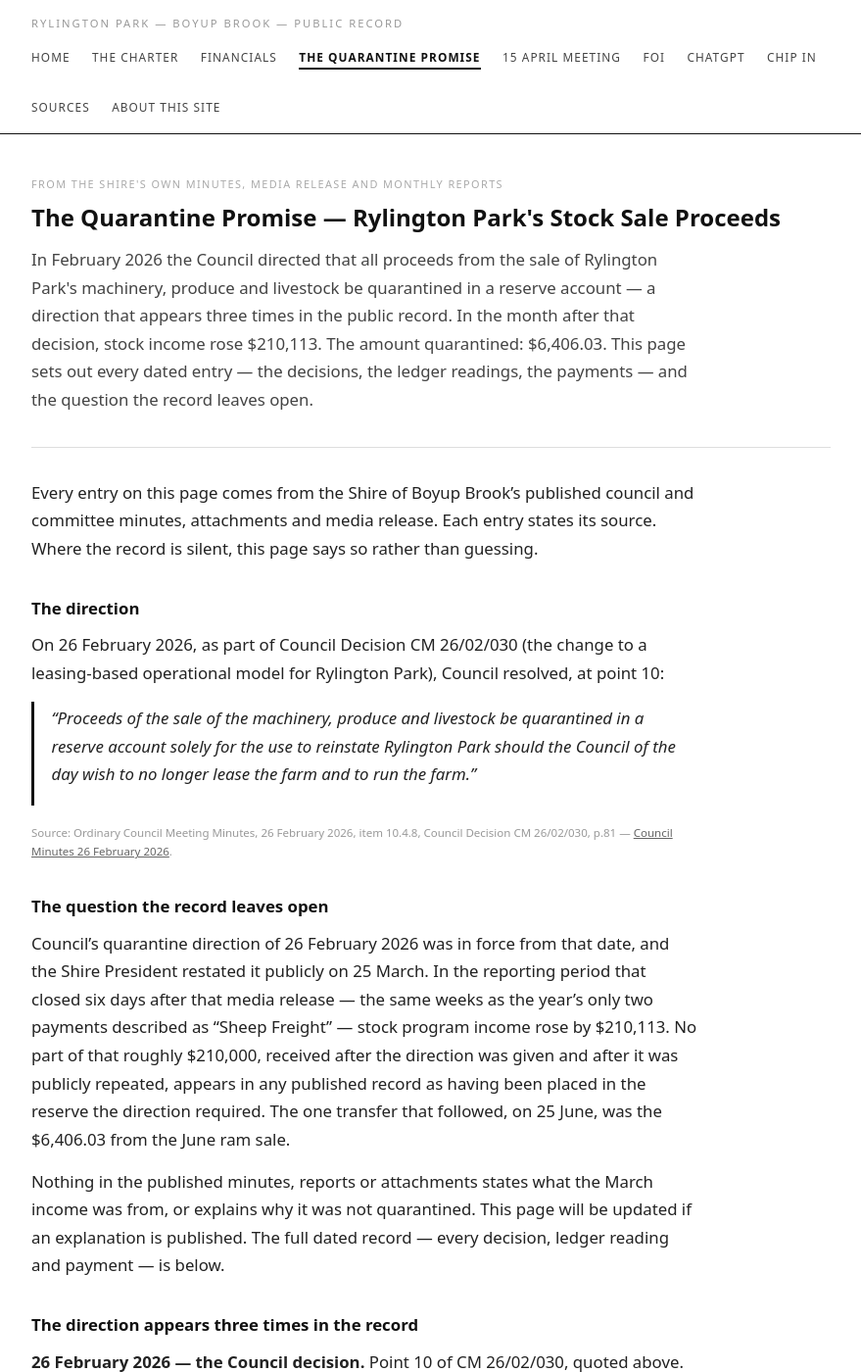
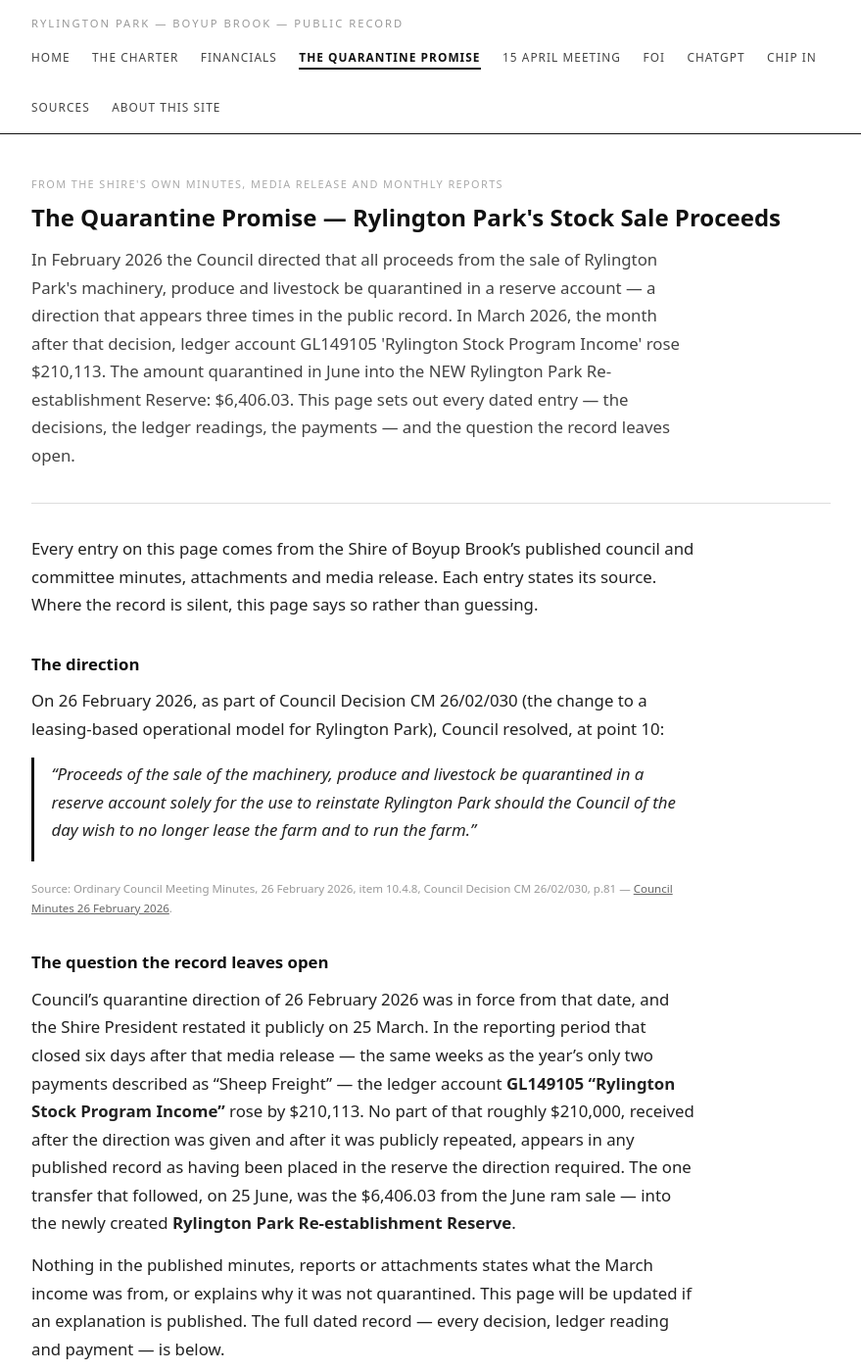
Before and after one commit to filiataxonomi/BBRylingtonPark, a Jekyll site: the page built from quarantine-promise.md, in a window 1280 px wide and 1400 px high. Shown: the whole window at 98% size, without its empty margins (200-1079 px from the left). Built offline with Jekyll 4.4.1, drawn with Linux system fonts in a browser that asks for light colours.

Commit message:
Add files via upload

```diff
--- a/quarantine-promise.md
+++ b/quarantine-promise.md
@@ -2,7 +2,7 @@
 title: "The Quarantine Promise — Rylington Park's Stock Sale Proceeds"
 menu: The Quarantine Promise
 kicker: "From the Shire's own minutes, media release and monthly reports"
-blurb: "In February 2026 the Council directed that all proceeds from the sale of Rylington Park's machinery, produce and livestock be quarantined in a reserve account — a direction that appears three times in the public record. In the month after that decision, stock income rose $210,113. The amount quarantined: $6,406.03. This page sets out every dated entry — the decisions, the ledger readings, the payments — and the question the record leaves open."
+blurb: "In February 2026 the Council directed that all proceeds from the sale of Rylington Park's machinery, produce and livestock be quarantined in a reserve account — a direction that appears three times in the public record. In March 2026, the month after that decision, ledger account GL149105 'Rylington Stock Program Income' rose $210,113. The amount quarantined in June into the NEW Rylington Park Re-establishment Reserve: $6,406.03. This page sets out every dated entry — the decisions, the ledger readings, the payments — and the question the record leaves open."
 ---
 
 Every entry on this page comes from the Shire of Boyup Brook's published council and committee minutes, attachments and media release. Each entry states its source. Where the record is silent, this page says so rather than guessing.
@@ -18,7 +18,7 @@ Source: Ordinary Council Meeting Minutes, 26 February 2026, item 10.4.8, Council
 
 ## The question the record leaves open
 
-Council's quarantine direction of 26 February 2026 was in force from that date, and the Shire President restated it publicly on 25 March. In the reporting period that closed six days after that media release — the same weeks as the year's only two payments described as "Sheep Freight" — stock program income rose by $210,113. No part of that roughly $210,000, received after the direction was given and after it was publicly repeated, appears in any published record as having been placed in the reserve the direction required. The one transfer that followed, on 25 June, was the $6,406.03 from the June ram sale.
+Council's quarantine direction of 26 February 2026 was in force from that date, and the Shire President restated it publicly on 25 March. In the reporting period that closed six days after that media release — the same weeks as the year's only two payments described as "Sheep Freight" — the ledger account **GL149105 "Rylington Stock Program Income"** rose by $210,113. No part of that roughly $210,000, received after the direction was given and after it was publicly repeated, appears in any published record as having been placed in the reserve the direction required. The one transfer that followed, on 25 June, was the $6,406.03 from the June ram sale — into the newly created **Rylington Park Re-establishment Reserve**.
 
 Nothing in the published minutes, reports or attachments states what the March income was from, or explains why it was not quarantined. This page will be updated if an explanation is published. The full dated record — every decision, ledger reading and payment — is below.
 
```
